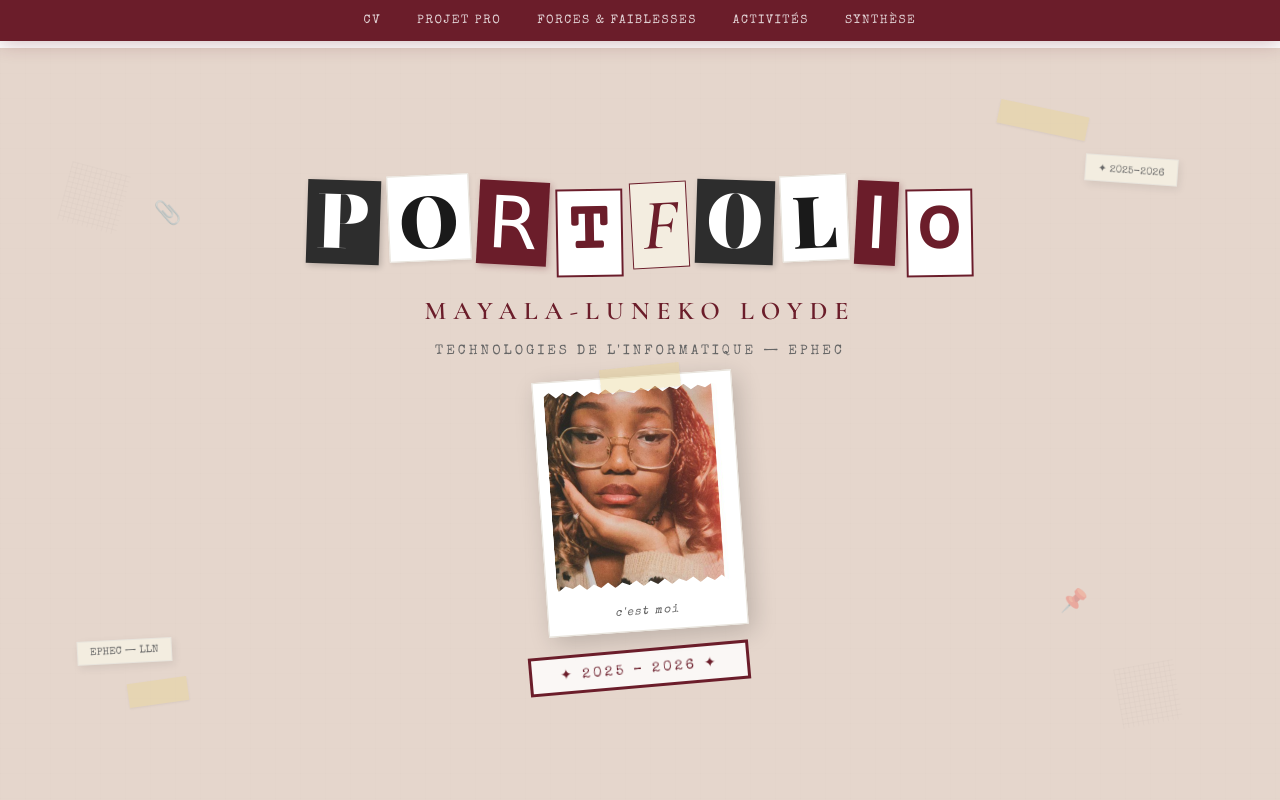
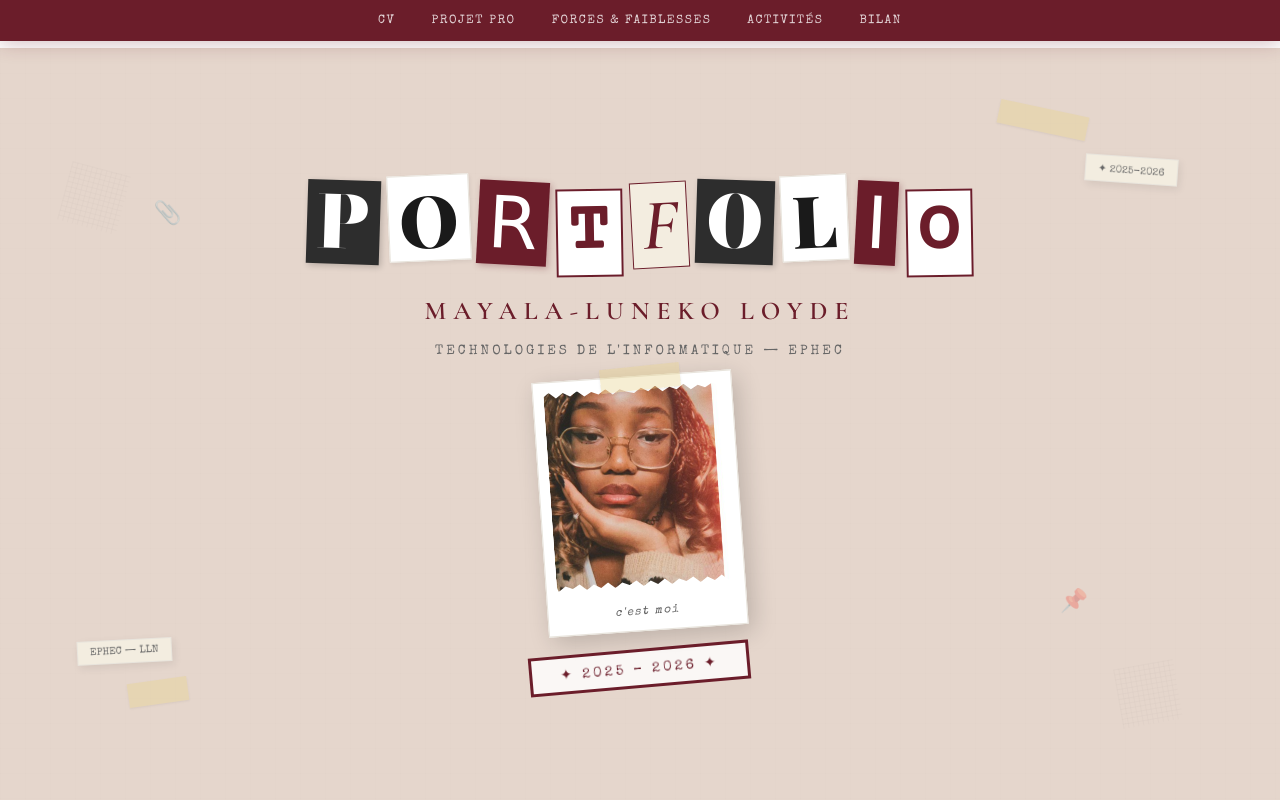
Before and after one commit to loyde07/portfolio, a plain HTML site: page index.html in a window 1280 px wide. Shown: the top 800 px of the page. Drawn offline with nearby package versions, Linux system fonts and the light colour scheme; a web font is replaced by a local one.

Commit message:
Update index.html

```diff
--- a/index.html
+++ b/index.html
@@ -198,7 +198,7 @@ footer{text-align:center;padding:40px 20px;font-family:'Special Elite',cursive;c
   <a href="#projet">Projet Pro</a>
   <a href="#forces">Forces & Faiblesses</a>
   <a href="#activites">Activités</a>
-  <a href="#synthese">Synthèse</a>
+  <a href="#synthese">Bilan</a>
 </nav>
 
 <!-- ═══════ HERO ═══════ -->
```
